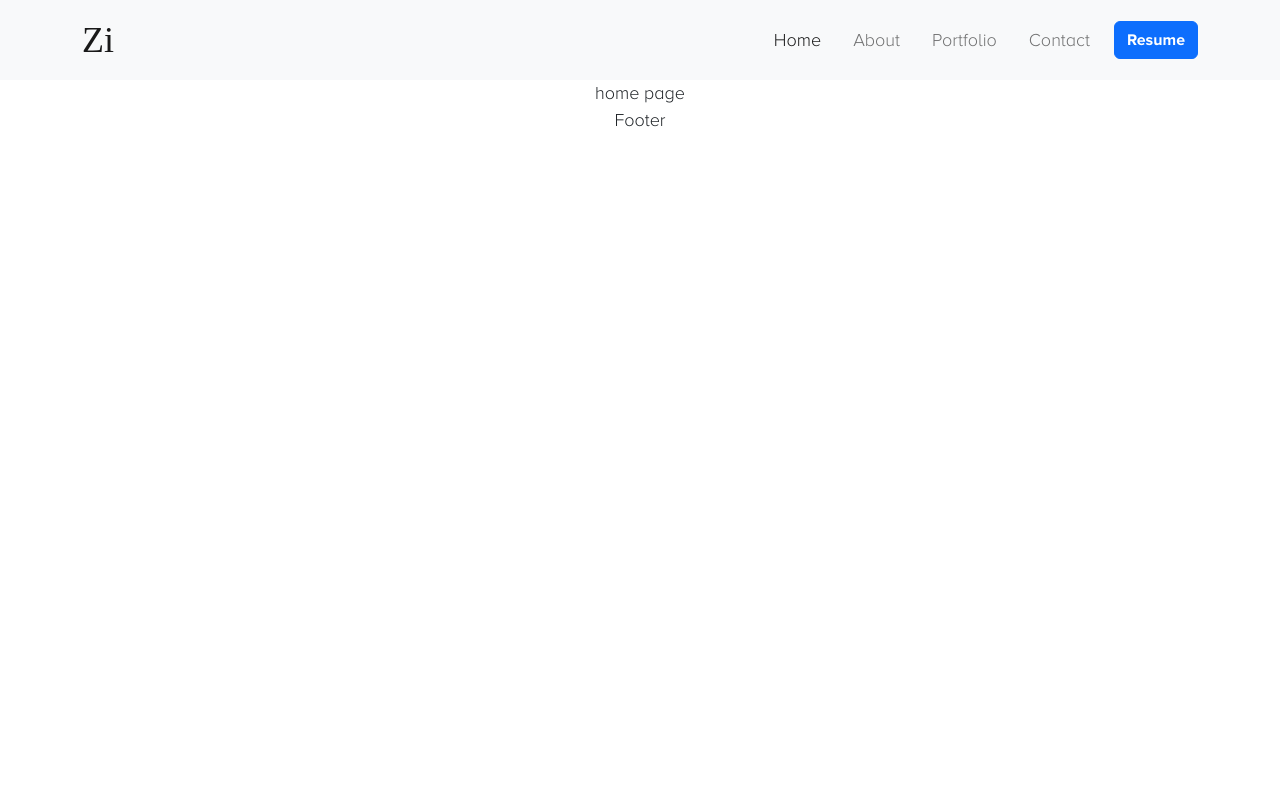
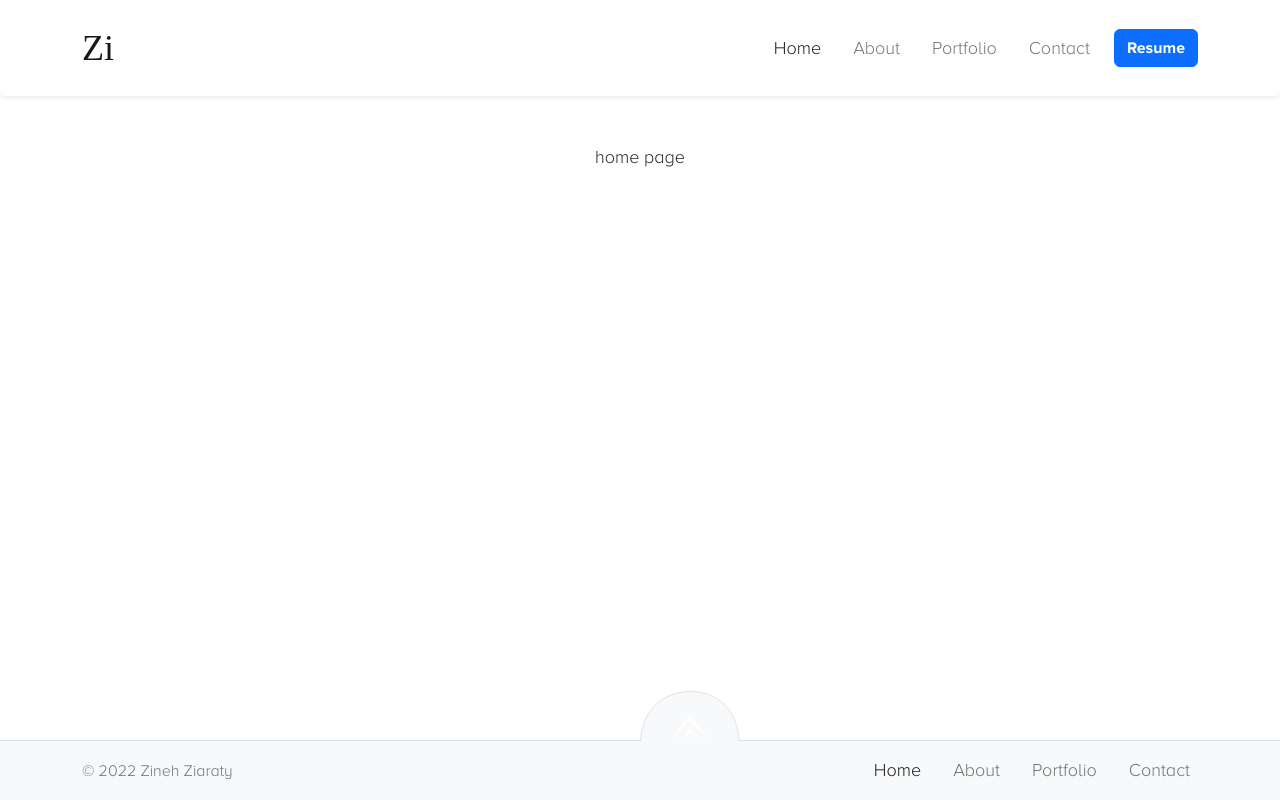
Before and after one commit to zinehzi/zinehzi.github.io, a React (Create React App) app: page / in a window 1280 px wide. Built offline with nearby package versions, Linux system fonts and the light colour scheme; a web font is replaced by a local one.

Commit message:
Making Footer

```diff
--- a/src/components/Footer/Footer.jsx
+++ b/src/components/Footer/Footer.jsx
@@ -1,12 +1,16 @@
 import React from "react";
-
-
+import "./Footer.scss";
+import NavBar from "../NavBar/NavBar";
 const Footer = () => {
-    return (
-        <div>
-           Footer
-        </div>
-     );
-}
+  return (
+    <nav className="navbar navbar-expand-md fixed-bottom bg-light border-top ">
+      <div className="container">
+        <span className="navbar-text">&copy; 2022 Zineh Ziaraty</span>
+        <a href="#" className="Btt-Icon position-absolute start-50 "></a>
+        <NavBar className="d-none d-md-flex" />
+      </div>
+    </nav>
+  );
+};
 
 export default Footer;
--- a/src/components/Footer/Footer.scss
+++ b/src/components/Footer/Footer.scss
@@ -0,0 +1,12 @@
+.navbar-text {
+    font-size: 16px;
+}
+
+
+.Btt-Icon {
+    background-image: url("../../utils/images/Back-To-Top.svg");
+    background-repeat: no-repeat;
+    width: 100px;
+    height: 50px;
+    top:-50px;
+}
--- a/src/components/Header/Header.jsx
+++ b/src/components/Header/Header.jsx
@@ -6,7 +6,7 @@ import { Link } from "react-router-dom";
 
 const Header = () => {
   return (
-    <nav className="navbar navbar-expand-lg bg-light">
+    <nav className="navbar navbar-expand-md sticky-top shadow-sm p-3 mb-5 rounded">
       <div className="container">
         <Link to="/" className="navbar-brand font-brand">
           Zi
@@ -22,7 +22,7 @@ const Header = () => {
         >
           <span className="navbar-toggler-icon"></span>
         </button>
-        <div className="collapse navbar-collapse flex-row-reverse" id="navbarNav">
+        <div className="collapse navbar-collapse justify-content-end" id="navbarNav">
           <NavBar />
         </div>
         <Button className="font-button ms-3">Resume</Button>
--- a/src/components/NavBar/NavBar.jsx
+++ b/src/components/NavBar/NavBar.jsx
@@ -2,9 +2,9 @@ import React from "react";
 import "./NavBar.scss";
 import { Link } from "react-router-dom";
 
-const NavBar = () => {
+const NavBar = ({className=""}) => {
   return (
-    <ul className="navbar-nav gap-3">
+    <ul className={`navbar-nav gap-3 ${className}`}>
       <li className="nav-item">
         <Link to="/" className="nav-link active" aria-current="page">
           Home
```
Also changed, not shown: src/utils/images/Back-To-Top.svg (added).
